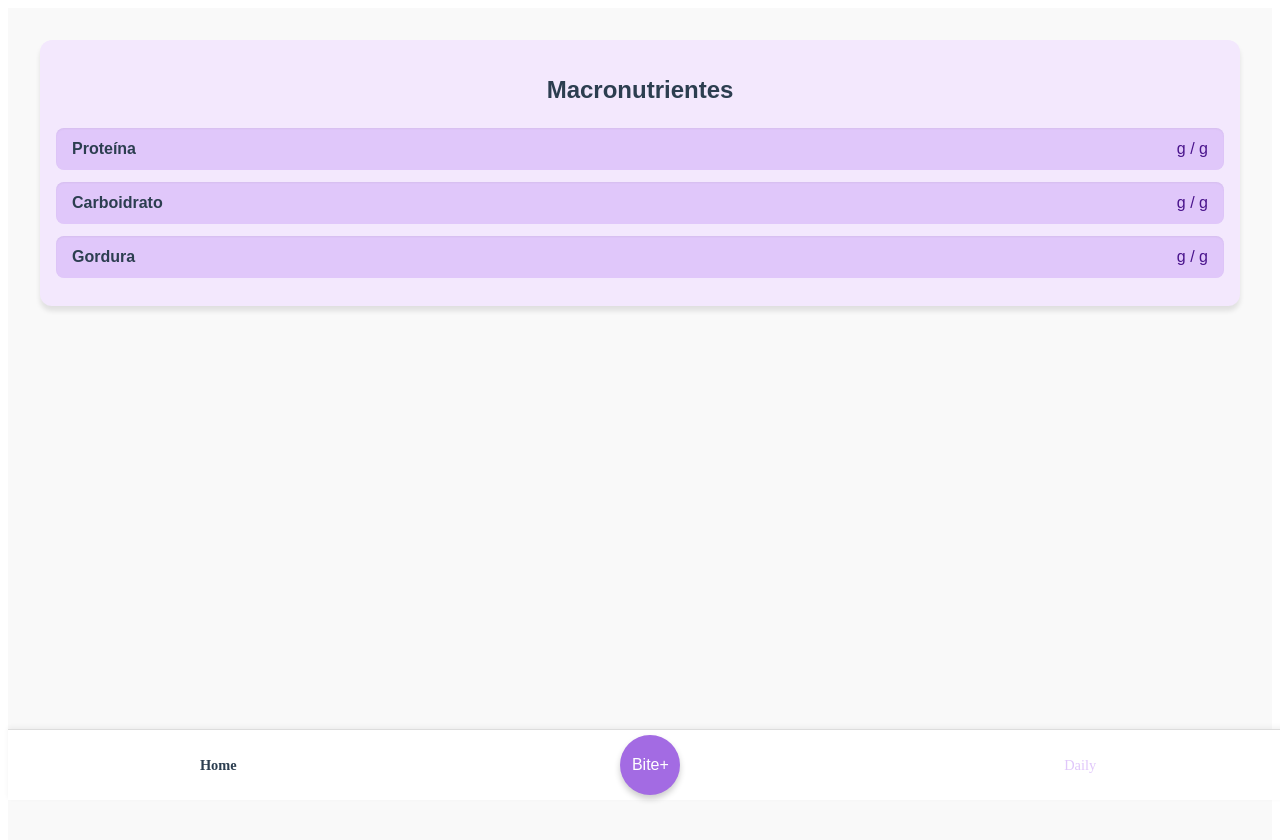
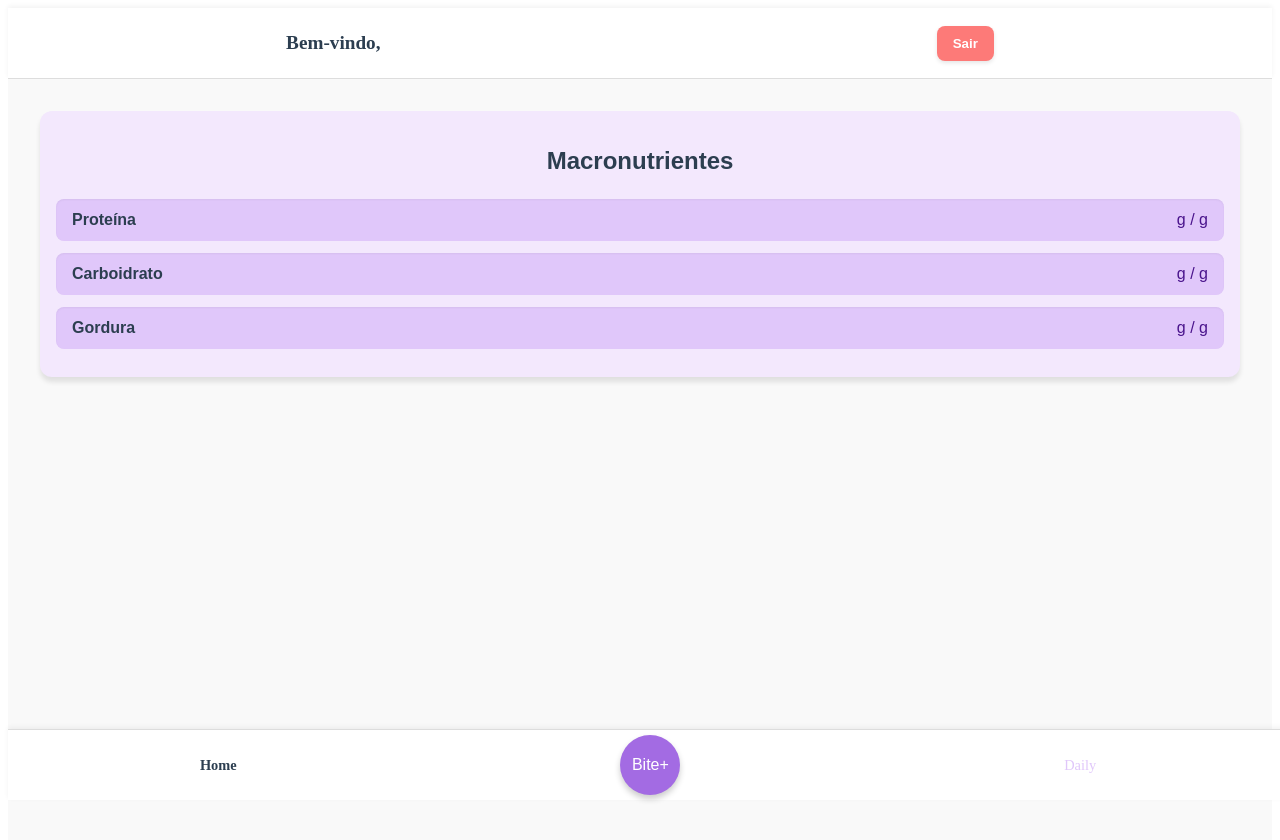
Before and after one commit to Davisond/Tcc, a Vue app in the folder frontend/: page /#/ in a window 1280 px wide. Shown: the top 840 px of the page. Built offline with nearby package versions, Linux system fonts and the light colour scheme.

Commit message:
component header com logoutbtn e usuario.nome

```diff
--- a/frontend/src/App.vue
+++ b/frontend/src/App.vue
@@ -1,5 +1,6 @@
 <template>
   <div class="screen">
+    <headerComponent />
     <navbar @toggleAlimentos="toggleAlimentos" />
     <alimentos-lista class="overlay" v-if="showAlimentosList" :idRefeicao="idRefeicao" :idUsuario="idUsuario" @adicionado="onAdicionado"
     />
@@ -8,26 +9,29 @@
 </template>
 
 <script>
+  import headerComponent from './components/header.vue';
   import navbar from './components/navbar.vue';
   import alimentosLista from './components/alimentosLista.vue';
   import axios from 'axios';
 
+
   export default{
     name: 'app',
     components: {
-      navbar ,
-      alimentosLista
+      navbar,
+      headerComponent,
+      alimentosLista,
+
     },
     data () {
       return {
         showAlimentosList: false,
-        idRefeicao: 3,
         idUsuario: null,
         viewKey: 0
       };
     },
     mounted() {
-      // Adicione esta lógica para buscar o id do usuário no localStorage
+      // lógica para buscar o id do usuário no localStorage
       const usuarioLogado = JSON.parse(localStorage.getItem("usuarioLogado"));
         if (usuarioLogado) {
             this.idUsuario = usuarioLogado.id;
@@ -57,9 +61,6 @@
         });
         dia = novoDiaRes.data[0];
       }
-
-
-
         const refeicaoRes = await axios.get(`http://localhost:3333/refeicao/dia/${dia.id}`)
         const refeicao = refeicaoRes.data.flat()[0];
 
--- a/frontend/src/components/alimentosConsumidos.vue
+++ b/frontend/src/components/alimentosConsumidos.vue
@@ -3,16 +3,14 @@
     <h2>Alimentos consumidos</h2>
 
     <div
-      class="alimentoCard"
-      v-for="(alimento, index) in alimentosConsumidos"
-      :key="index"
-    >
+      class="alimentoCard" v-for="(alimento, index) in alimentosConsumidos" :key="index">
+
       <div class="alimentoInfoWrapper">
-        <span class="alimentoNome">{{ alimento.nome }}</span>
+        <span class="alimentoNome">{{ alimento.nome }}<br></span>
         <span class="alimentoInfo">
-          {{ alimento.proteina }}g prot &nbsp;•&nbsp;
-          {{ alimento.carboidrato }}g carb &nbsp;•&nbsp;
-          {{ alimento.gordura }}g gord
+          proteina: {{ alimento.proteina }}g  &nbsp;
+          carboidrato: {{ alimento.carboidrato }}g  &nbsp;
+          Gordura: {{ alimento.gordura }}g
         </span>
       </div>
 
@@ -63,11 +61,11 @@ export default {
       }
     };
 
-    // Função para remover alimento
+    // Função remover alimento
     const removerAlimento = async (idRefeicao, idAlimento) => {
       try {
         await axios.delete(`http://localhost:3333/composicao/${idRefeicao}/${idAlimento}`);
-        // Atualizar lista
+        // Atualiza lista
         await carregarAlimentos();
       } catch (error) {
         console.error('Erro ao remover alimento:', error);
@@ -85,6 +83,7 @@ export default {
 </script>
 
 <style scoped>
+
 .alimentosList {
   padding: 0 1rem;
   margin-bottom: 2rem;
--- /dev/null
+++ b/frontend/src/components/header.vue
@@ -0,0 +1,67 @@
+<template>
+    <div class="header">
+      <span class="bemVindo">Bem-vindo, {{ usuario?.nome }} </span>
+      <button class="logoutBtn" @click="deslogar">Sair</button>
+    </div>
+</template>
+
+
+<script>
+ import { limparUsuarioLogado, getUsuarioLogado } from '../utils/auth'
+
+    export default{
+        name: 'headerComponent',
+
+        data(){
+            return{
+                usuario: getUsuarioLogado()
+            }
+        },
+        methods:{
+            atualizarMacros(){
+                this.$refs.macroDiaComponent.carregarResumo();
+            },
+
+            deslogar(){
+                limparUsuarioLogado();
+                this.$router.push('/login');
+            }
+        }
+    }
+
+
+</script>
+<style scoped>
+
+.logoutBtn {
+  background-color: #fd7a78;
+  color: #fff;
+  font-weight: bold;
+  border: none;
+  border-radius: 8px;
+  padding: 10px 16px;
+  cursor: pointer;
+  float: right;
+  box-shadow: 0 2px 4px rgba(0,0,0,0.1);
+}
+.bemVindo{
+   font-size: 1.2rem;
+  font-weight: bold;
+  color: #2c3e50;
+}
+.header {
+    top: 0;
+    width: 100%;
+    height: 70px;
+    background-color: #fff;
+    border-bottom: 1px solid #ddd;
+    display: flex;
+    justify-content: space-around;
+    align-items: center;
+    box-shadow: 0 -2px 5px rgba(0, 0, 0, 0.05);
+}
+
+
+
+
+</style>
--- a/frontend/src/views/AboutView.vue
+++ b/frontend/src/views/AboutView.vue
@@ -1,7 +1,6 @@
 <template>
   <div class="daily">
 
-    <!-- Aqui chamamos o componente passando o idUsuario -->
     <alimentos-consumidos :idUsuario="idUsuario" />
   </div>
 </template>
@@ -13,11 +12,6 @@ export default {
   name: 'DailyView',
   components: {
     alimentosConsumidos
-  },
-  data() {
-    return {
-      idUsuario: 3 // aqui você pode colocar fixo, vir de login ou da rota
-    };
   }
 };
 </script>
--- a/frontend/src/views/HomeView.vue
+++ b/frontend/src/views/HomeView.vue
@@ -14,17 +14,9 @@ export default {
   components: {
     name: 'HomeView',
     macroDia },
-
-  methods: {
-    atualizarMacros(){
-      this.$refs.macroDiaComponent.carregarResumo();
-    }
-
-  }
 }
 
 </script>
-
 <style scoped>
 .home {
   padding: 16px;
```
